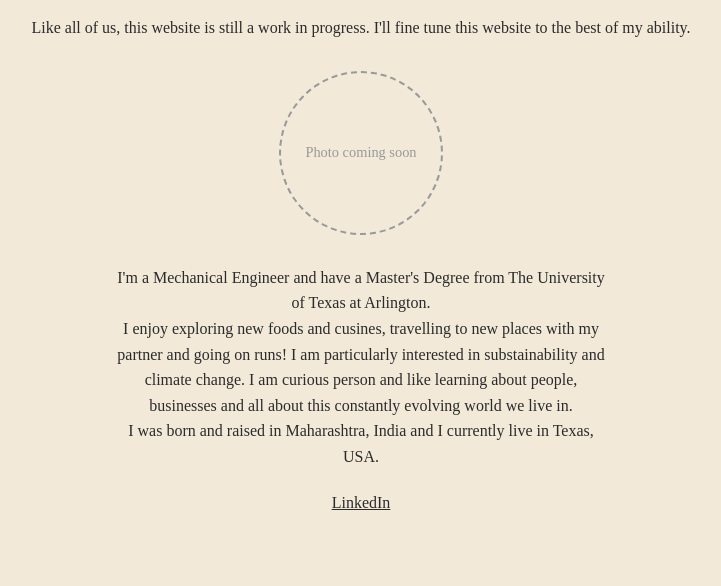
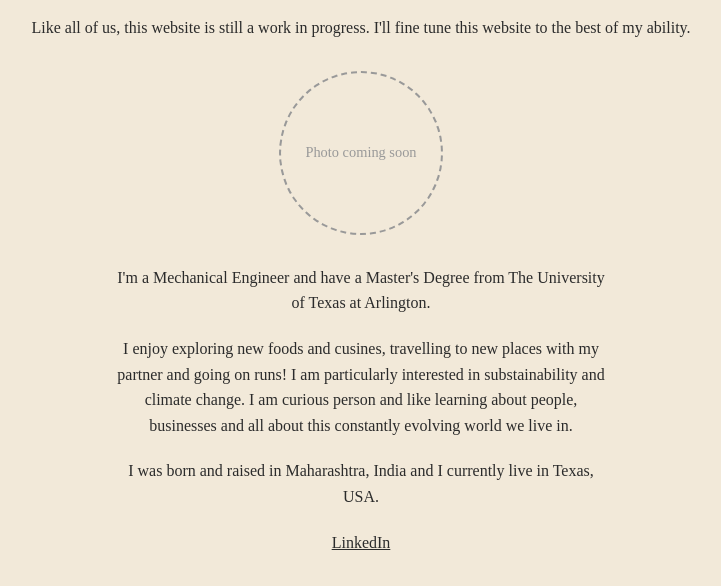
Before and after one commit to ishaanyd/-site, a plain HTML site: page index.html in a window 1280 px wide. Shown: the part 188-774 px from the top of the page, without its empty margins (279-1000 px from the left). Drawn offline with Linux system fonts and the light colour scheme.

Commit message:
corrected spacing

```diff
--- a/index.html
+++ b/index.html
@@ -16,8 +16,12 @@
     Photo coming soon
   </div>
   <p class="bio">
-    I'm a Mechanical Engineer and have a Master's Degree from The University of Texas at Arlington.<br>
-    I enjoy exploring new foods and cusines, travelling to new places with my partner and going on runs! I am particularly interested in substainability and climate change. I am curious person and like learning about people, businesses and all about this constantly evolving world we live in. <br>
+    I'm a Mechanical Engineer and have a Master's Degree from The University of Texas at Arlington.
+  </p>
+  <p class="bio">
+    I enjoy exploring new foods and cusines, travelling to new places with my partner and going on runs! I am particularly interested in substainability and climate change. I am curious person and like learning about people, businesses and all about this constantly evolving world we live in.
+</p>
+<p class="bio">
     I was born and raised in Maharashtra, India and I currently live in Texas, USA.
   </p>
     <div class="social-links">
```
